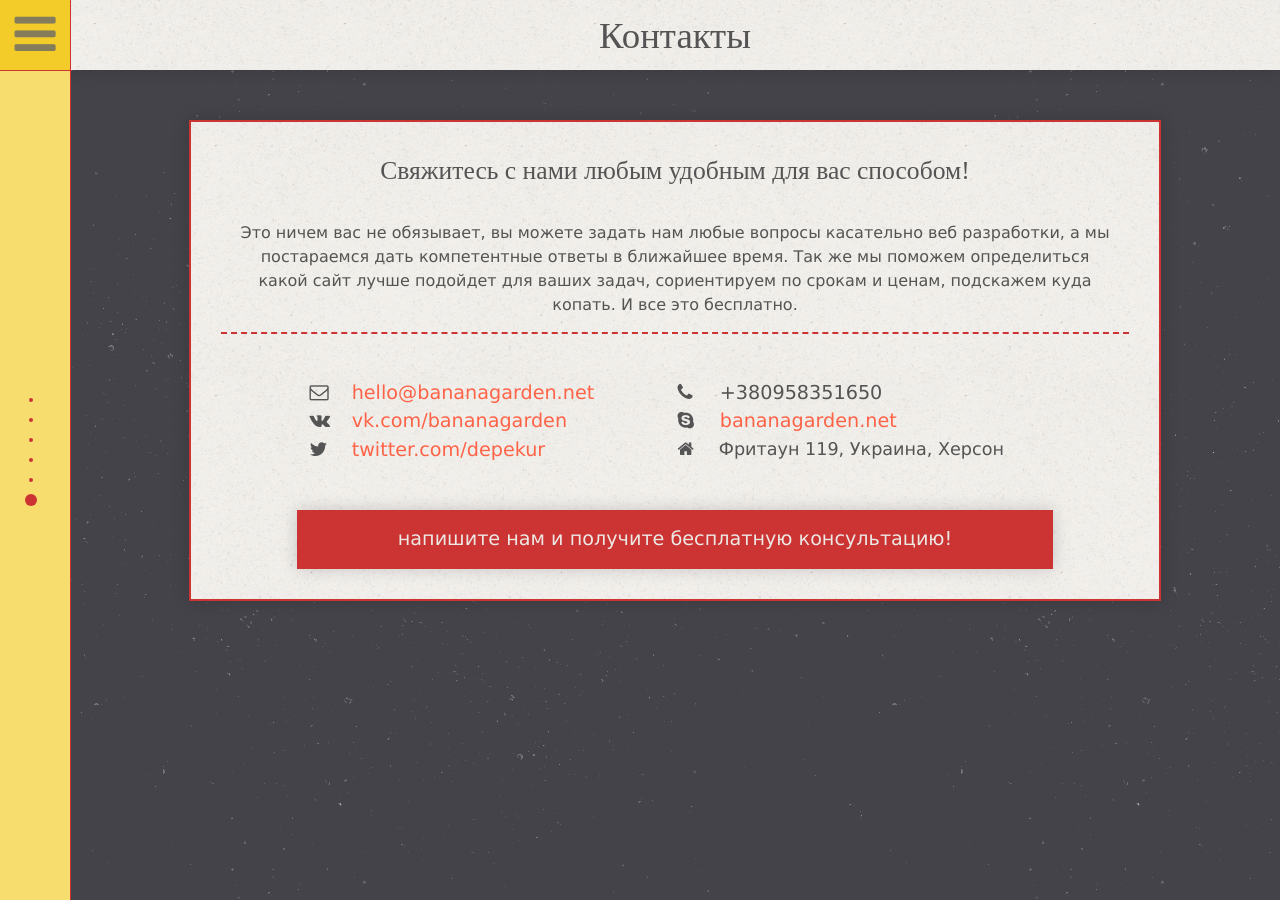
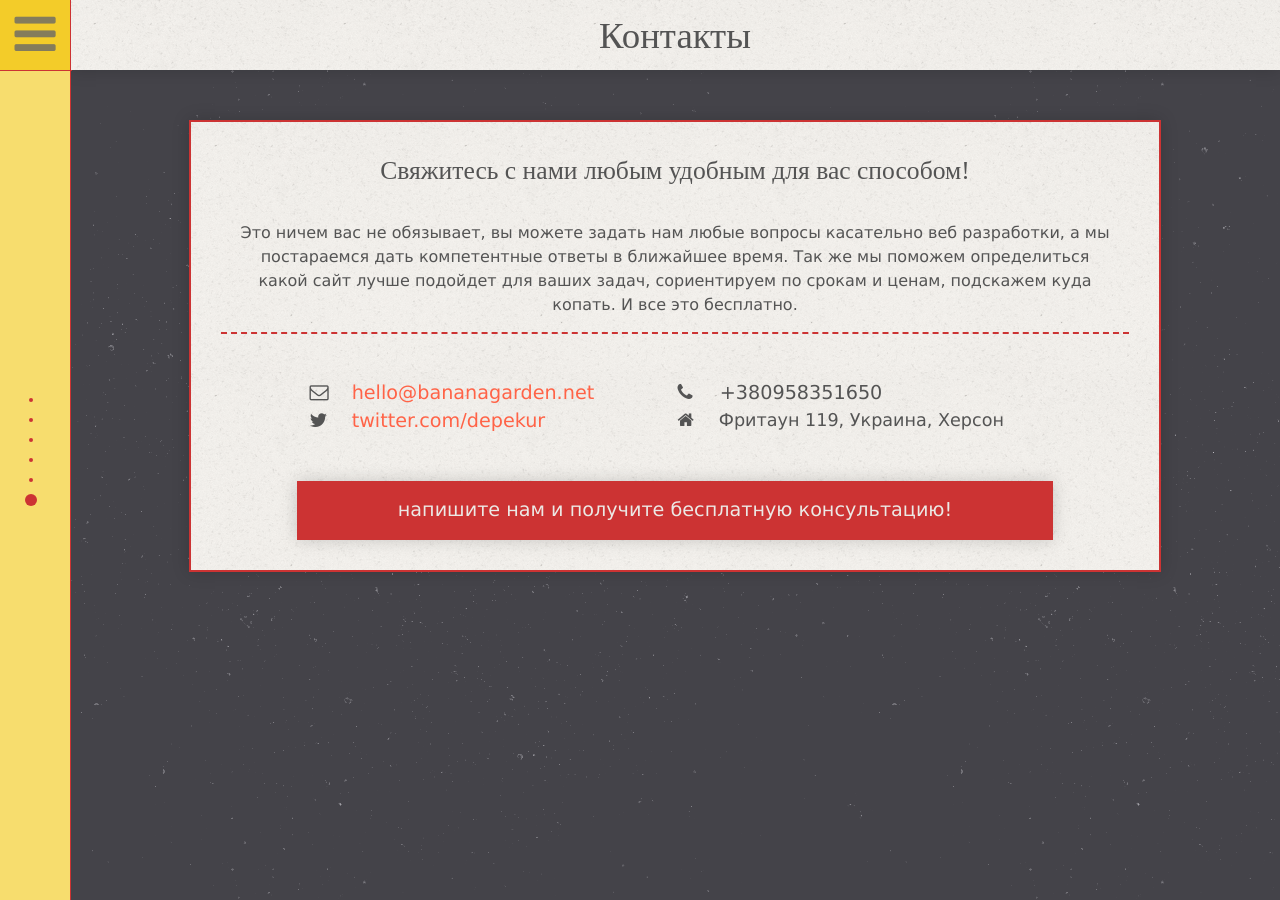
Before and after one commit to depekur/depekur.github.io, a Jekyll site: the page built from index.html, in a window 1280 px wide and 900 px high, scrolled down 4500 px. Built offline with Jekyll 4.4.1, drawn with Linux system fonts in a browser that asks for light colours; some web fonts are replaced; comment, search, counter and statistics services are not loaded.

Commit message:
meta fix

```diff
--- a/index.html
+++ b/index.html
@@ -1,13 +1,13 @@
 ---
 layout: landing
 
-title: Разработка интерактивных, продающих решений для бизнеса от студии bananagarden.net
+title: Разработка интерактивных решений для бизнеса на Wordpress
 
 keywords: создание сайтов, сделать лендинг, интернет магазин, разработка сайтов, сделать интернет магазин, сделать сайт
 
 description:  Разработка и сопровождение интернет магазинов, лендингов, каталогов, торговых площадок. Индивидуальные digital решения для вашего бизнеса.
 
-twitt_title: Разработка интерактивных, продающих решений для бизнеса
+twitt_title: Разработка интерактивных решений для бизнеса на Wordpress
 
 twitt_desc: Разработка и сопровождение интернет магазинов, лендингов, каталогов, торговых площадок. Индивидуальные digital решения для вашего бизнеса.
 
@@ -163,12 +163,12 @@
 
    <ul>
       <li><i class="fa fa-envelope-o "></i>&nbsp <a href="mailto:hello@bananagarden.net">hello@bananagarden.net</a></li>
-      <li><i class="fa fa-vk "></i>&nbsp <a href="https://vk.com/bananagarden">vk.com/bananagarden</a></li>
+      <!--<li><i class="fa fa-vk "></i>&nbsp <a href="https://vk.com/bananagarden">vk.com/bananagarden</a></li>-->
       <li><i class="fa fa-twitter "></i>&nbsp <a href="https://twitter.com/depekur">twitter.com/depekur</a></li>
    </ul>
    <ul>
       <li><i class="fa fa-phone "></i>&nbsp +380958351650</li>
-      <li><i class="fa fa-skype "></i>&nbsp <a href="skype:[bananagarden.net]?add">bananagarden.net</a></li>
+      <!--<li><i class="fa fa-skype "></i>&nbsp <a href="skype:[bananagarden.net]?add">bananagarden.net</a></li>-->
 
       <li class="freetown"><i class="fa fa-home "></i>&nbsp Фритаун 119, Украина, Херсон</li>
    </ul>
```
